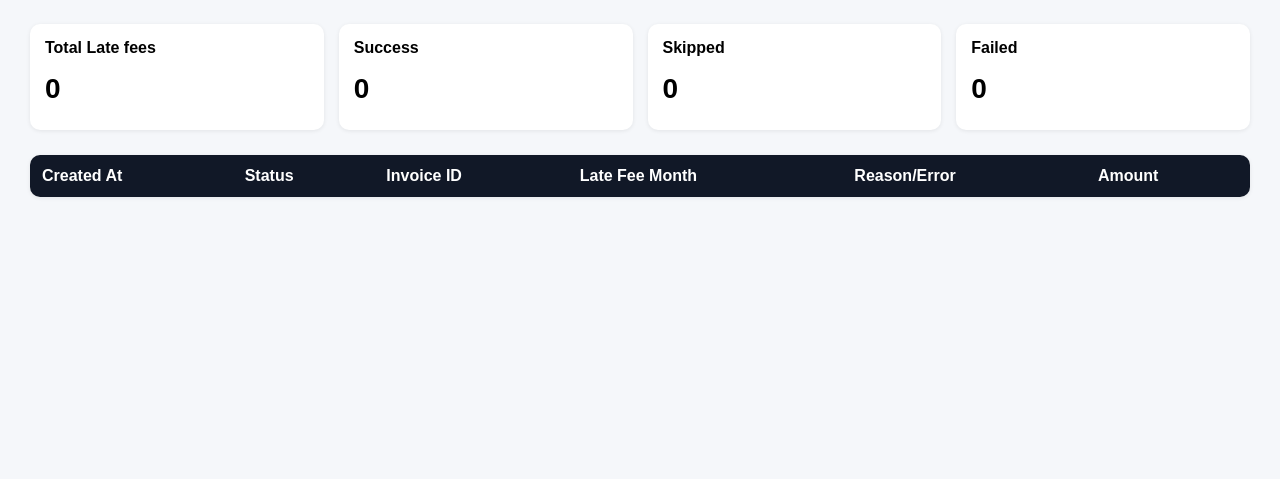
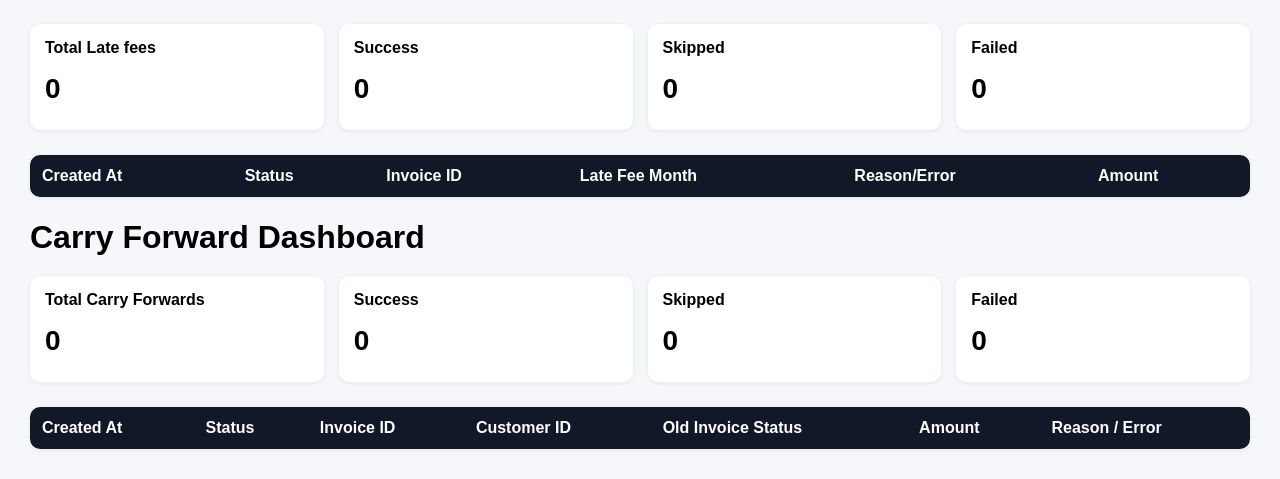
Before and after one commit to lilylikesfood/easy_stripe, a Flask app: page /billing-dashboard in a window 1280 px wide. Shown: the part 594-1073 px from the top of the page. Before the commit the page ends 791 px from the top, so only its background shows below. Run offline with Flask 3, Linux system fonts and the light colour scheme; the visitor is signed in with stand-in values (Sample User, id 1); data that the repository does not hold is empty.

Commit message:
add carry forward dashboard

```diff
--- a/app/routes/main_routes.py
+++ b/app/routes/main_routes.py
@@ -2065,9 +2065,9 @@ def find_late_fee_candidates():
             created_date= datetime.fromtimestamp(created_ts, tz= timezone.utc)
             effective_due_date= created_date + timedelta(days=20)
 
-        # raw_days= (now - effective_due_date).days
+        raw_days= (now - effective_due_date).days
         # for testing
-        raw_days = 10
+        # raw_days = 10
 
         if raw_days <= 0:
             continue
@@ -2132,8 +2132,8 @@ def find_late_fee_candidates():
 # If we ran today,who would receive a late fee and how much?
 @main.route("/admin/audit-late-fees")
 def audit_late_fees():
-    # if not session.get("logged_in"):
-    #     return redirect("/login")
+    if not session.get("logged_in"):
+        return redirect("/login")
 
     return find_late_fee_candidates()
     # def get_name():
@@ -2232,8 +2232,8 @@ def apply_late_fee_to_invoice(invoice_id):
         effective_due_date = datetime.fromtimestamp(created_ts, tz=timezone.utc) + timedelta(days=20)
 
     # calculate days overdue
-    # days_overdue = (now - effective_due_date).days
-    days_overdue = 10
+    days_overdue = (now - effective_due_date).days
+    # days_overdue = 10
 
     if days_overdue <= 0:
         return {
@@ -2287,8 +2287,8 @@ def apply_late_fee_to_invoice(invoice_id):
 # apply late fee for one person before apply to all
 @main.route("/admin/apply-late-fee-one/<invoice_id>", methods=["POST"])
 def apply_late_fee_one(invoice_id):
-    # if not session.get("logged_in"):
-    #     return redirect("/login")
+    if not session.get("logged_in"):
+        return redirect("/login")
 
     confirm= request.form.get("confirm")
 
@@ -2304,8 +2304,8 @@ def apply_late_fee_one(invoice_id):
 # Apply late fee to everyone
 @main.route("/admin/apply-late-fees", methods=["POST"])
 def apply_late_fees():
-    # if not session.get("logged_in"):
-    #     return redirect("/login")
+    if not session.get("logged_in"):
+        return redirect("/login")
 
     confirm = request.form.get("confirm")
 
@@ -2430,8 +2430,8 @@ def apply_late_fees():
 # Late fee logs
 @main.route("/admin/late-fee-logs")
 def late_fee_logs():
-    # if not session.get("logged_in"):
-    #     return redirect("/login")
+    if not session.get("logged_in"):
+        return redirect("/login")
 
     logs= LateFeeLog.query.order_by(
         LateFeeLog.created_at.desc()
@@ -2556,8 +2556,8 @@ def carry_forward_invoice_balance(invoice_id):
 
 @main.route("/admin/carry-forward-one/<invoice_id>", methods=["POST"])
 def carry_forward_one(invoice_id):
-    # if not session.get("logged_in"):
-    #     return redirect("/login")
+    if not session.get("logged_in"):
+        return redirect("/login")
 
     confirm = request.form.get("confirm")
 
@@ -2633,9 +2633,9 @@ def find_carry_forward_candidates():
         else:
             effective_due_date = datetime.fromtimestamp(created_ts, tz=timezone.utc) + timedelta(days=20)
 
-        # raw_days = (now - effective_due_date).days
+        raw_days = (now - effective_due_date).days
         # testing
-        raw_days = 10
+        # raw_days = 10
 
         if raw_days <=0:
             continue
@@ -2683,8 +2683,8 @@ def find_carry_forward_candidates():
 # bulk apply carry forward
 @main.route("/admin/apply-carry-forwards", methods=["POST"])
 def apply_carry_forwards():
-    # if not session.get("logged_in"):
-    #     return redirect("/login")
+    if not session.get("logged_in"):
+        return redirect("/login")
 
     confirm= request.form.get("confirm")
 
@@ -2800,8 +2800,8 @@ def apply_carry_forwards():
 # admin carry forward log
 @main.route("/admin/carry-forward-logs")
 def carry_forward_logs():
-    # if not session.get("logged_in"):
-    #     return redirect("login")
+    if not session.get("logged_in"):
+        return redirect("login")
 
     logs= CarryForwardLog.query.order_by(
         CarryForwardLog.created_at.desc()
@@ -2829,8 +2829,8 @@ def carry_forward_logs():
 # combine the overdue processes into a single automated workflow
 @main.route("/admin/run-overdue-billing", methods=["POST"])
 def run_overdue_billing():
-    # if not session.get("logged_in"):
-    #     return redirect("/login")
+    if not session.get("logged_in"):
+        return redirect("/login")
 
     confirm = request.form.get("confirm")
 
--- a/app/templates/billing_dashboard.html
+++ b/app/templates/billing_dashboard.html
@@ -316,5 +316,83 @@
 
         </tbody>
     </table>
+
+    <!-- carry forward -->
+
+    <h1>Carry Forward Dashboard</h1>
+
+    <div class="cards">
+
+        <div class="card">
+            <h3>Total Carry Forwards</h3>
+            <p>{{ carry_forward_stats.total }}</p>
+        </div>
+
+        <div class="card">
+            <h3>Success</h3>
+            <p>{{ carry_forward_stats.success }}</p>
+        </div>
+
+        <div class="card">
+            <h3>Skipped</h3>
+            <p>{{ carry_forward_stats.skipped }}</p>
+        </div>
+
+        <div class="card">
+            <h3>Failed</h3>
+            <p>{{ carry_forward_stats.failed }}</p>
+        </div>
+    </div>
+
+    <table>
+
+    <thead>
+        <tr>
+            <th>Created At</th>
+            <th>Status</th>
+            <th>Invoice ID</th>
+            <th>Customer ID</th>
+            <th>Old Invoice Status</th>
+            <th>Amount</th>
+            <th>Reason / Error</th>
+        </tr>
+    </thead>
+
+    <tbody>
+
+        {% for log in carry_forward_logs %}
+        <tr>
+
+            <td>{{ log.created_at }}</td>
+
+            <td>{{ log.status }}</td>
+
+            <td>{{ log.invoice_id }}</td>
+
+            <td>{{ log.customer_id }}</td>
+
+            <td>{{ log.old_invoice_status }}</td>
+
+            <td>
+                ${{ "%.2f"|format(log.amount_cents / 100) }}
+            </td>
+
+            <td>
+                {% if log.error %}
+                    {{ log.error }}
+                {% elif log.reason %}
+                    {{ log.reason }}
+                {% else %}
+                    -
+                {% endif %}
+            </td>
+
+        </tr>
+        {% endfor %}
+
+    </tbody>
+
+    </table>
+
 </body>
 </html>
```
